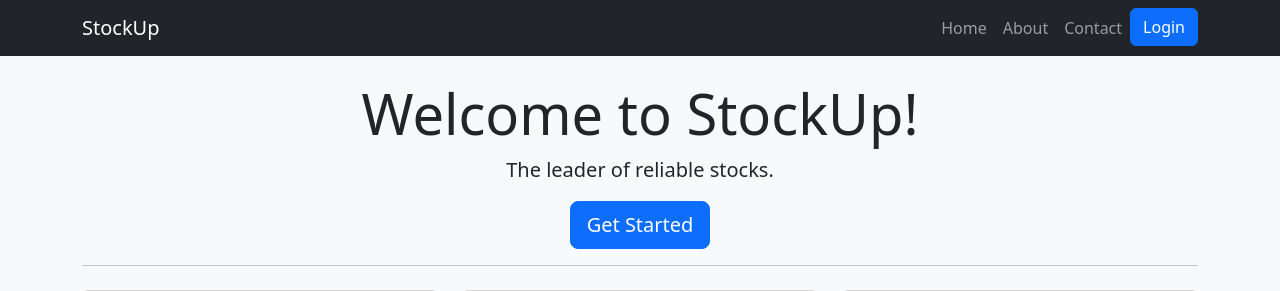
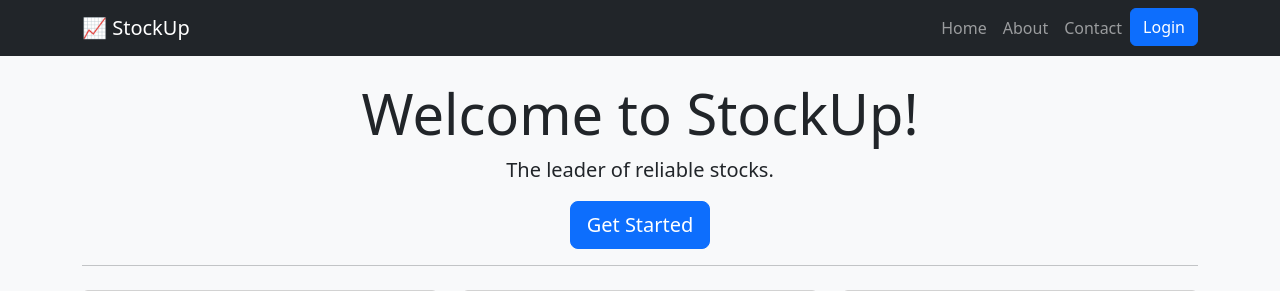
Before and after one commit to mdcrapse/stock, a Django app: page / in a window 1280 px wide. Shown: the top 291 px of the page. Run offline with Django 5.2, Linux system fonts and the light colour scheme.

Commit message:
Add emoji to navbar

```diff
--- a/stocks/templates/includes/navbar.html
+++ b/stocks/templates/includes/navbar.html
@@ -1,6 +1,6 @@
 <nav class="navbar navbar-expand-lg bg-dark" data-bs-theme="dark">
   <div class="container">
-    <a class="navbar-brand" href="{% url 'home' %}">StockUp</a>
+    <a class="navbar-brand" href="{% url 'home' %}">📈 StockUp</a>
 
     <button class="navbar-toggler" type="button" data-bs-toggle="collapse" data-bs-target="#navmenu">
       <span class="navbar-toggler-icon"></span>
```
